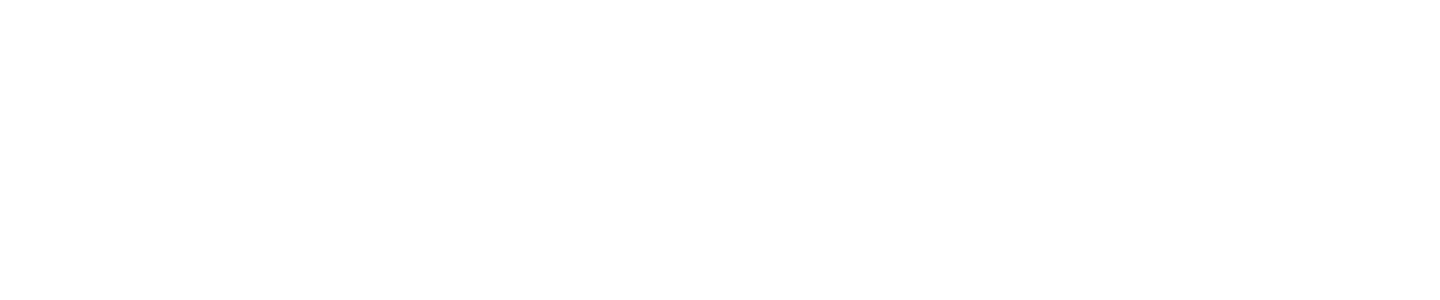
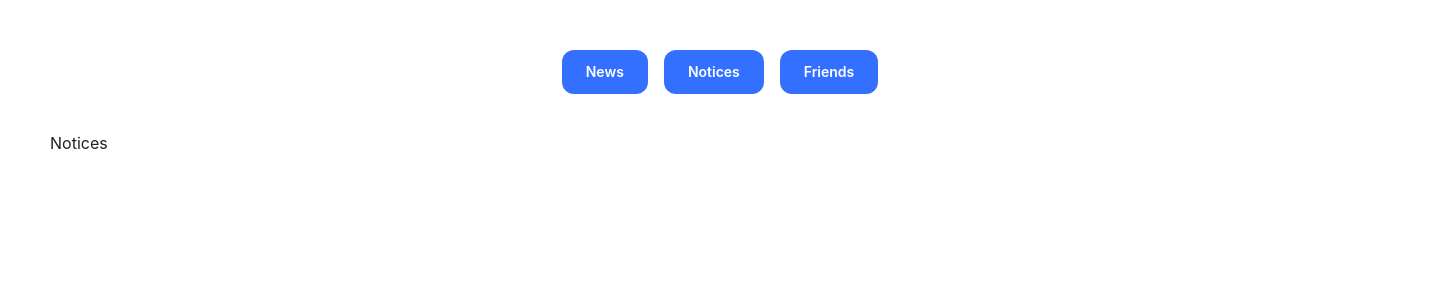
Before and after one commit to batalova-kira/Petlove, a React (Create React App) app: page /petlove/notices in a window 1280 px wide. Shown: the top 300 px of the page, 1440 px wide, since content can reach past the window. Built offline with nearby package versions, Linux system fonts and the light colour scheme.

Commit message:
add base settings

```diff
--- a/package.json
+++ b/package.json
@@ -2,7 +2,7 @@
     "name": "react-vite-template",
     "version": "0.1.0",
     "private": true,
-    "homepage": "https://batalova-kira.github.io/react-vite-template",
+    "homepage": "https://batalova-kira.github.io/petlove",
     "type": "module",
     "dependencies": {
         "@reduxjs/toolkit": "^2.2.1",
@@ -23,7 +23,7 @@
     "scripts": {
         "deploy": "vite build && gh-pages -d dist",
         "start": "vite",
-        "build": "vite build --base=/react-vite-template/",
+        "build": "vite build --base=/petlove/",
         "test": "react-scripts test",
         "eject": "react-scripts eject"
     },
--- a/pages/Catalog.jsx
+++ /dev/null
@@ -1,7 +0,0 @@
-import React from "react";
-
-const Catalog = () => {
-    return <div>Catalog</div>;
-};
-
-export default Catalog;
--- a/pages/Favorites.jsx
+++ /dev/null
@@ -1,7 +0,0 @@
-import React from "react";
-
-const Favorites = () => {
-    return <div>Favorites</div>;
-};
-
-export default Favorites;
--- /dev/null
+++ b/pages/Friends.jsx
@@ -0,0 +1,7 @@
+import React from "react";
+
+const Friends = () => {
+    return <div>Friends</div>;
+};
+
+export default Friends;
--- a/pages/HomePage.jsx
+++ /dev/null
@@ -1,7 +0,0 @@
-import React from "react";
-
-const HomePage = () => {
-    return <div>HomePage</div>;
-};
-
-export default HomePage;
--- /dev/null
+++ b/pages/News.jsx
@@ -0,0 +1,7 @@
+import React from "react";
+
+const News = () => {
+    return <div>News</div>;
+};
+
+export default News;
--- /dev/null
+++ b/pages/Notices.jsx
@@ -0,0 +1,7 @@
+import React from "react";
+
+const Notices = () => {
+    return <div>Notices</div>;
+};
+
+export default Notices;
--- a/src/main.jsx
+++ b/src/main.jsx
@@ -12,7 +12,7 @@
 const root = ReactDOM.createRoot(document.getElementById("root"));
 root.render(
     <React.StrictMode>
-        <BrowserRouter basename="/react-vite-template">
+        <BrowserRouter basename="/petlove">
             <Provider store={store}>
                 <PersistGate persistor={persistor}></PersistGate>
                 <App />
--- a/src/сomponents/App.jsx
+++ b/src/сomponents/App.jsx
@@ -4,18 +4,18 @@
 
 import Layout from "./Layout/Layout";
 
-const HomePage = lazy(() => import("../../pages/HomePage"));
-const Catalog = lazy(() => import("../../pages/Catalog"));
-const Favorites = lazy(() => import("../../pages/Favorites"));
+const News = lazy(() => import("../../pages/News"));
+const Notices = lazy(() => import("../../pages/Notices"));
+const Friends = lazy(() => import("../../pages/Friends"));
 
 export const App = () => {
     return (
         <Layout>
             <Suspense fallback={<p>Loading..</p>}>
                 <Routes>
-                    <Route path="/" element={<HomePage />} />
-                    <Route path="/catalog" element={<Catalog />} />
-                    <Route path="/favorites" element={<Favorites />} />
+                    <Route path="/news" element={<News />} />
+                    <Route path="/notices" element={<Notices />} />
+                    <Route path="/friends" element={<Friends />} />
                     {/* <Route path="/posts/:postId/*" element={<PostDetails />} /> */}
                     <Route path="*" element={<Navigate to="/" />} />
                 </Routes>
--- a/src/сomponents/Layout/Layout.jsx
+++ b/src/сomponents/Layout/Layout.jsx
@@ -5,14 +5,14 @@
     return (
         <Container>
             <Header>
-                <StyledNavLink className="header-link" to="/">
-                    Home
+                <StyledNavLink className="header-link" to="/news">
+                    News
                 </StyledNavLink>
-                <StyledNavLink className="header-link" to="/catalog">
-                    Catalog
+                <StyledNavLink className="header-link" to="/notices">
+                    Notices
                 </StyledNavLink>
-                <StyledNavLink className="header-link" to="/favorites">
-                    Favorites
+                <StyledNavLink className="header-link" to="/Friends">
+                    Friends
                 </StyledNavLink>
             </Header>
             <main>{children}</main>
--- a/vite.config.js
+++ b/vite.config.js
@@ -14,5 +14,5 @@
     css: {
         modules: false,
     },
-    base: "/react-vite-template",
+    base: "/petlove",
 });
```
